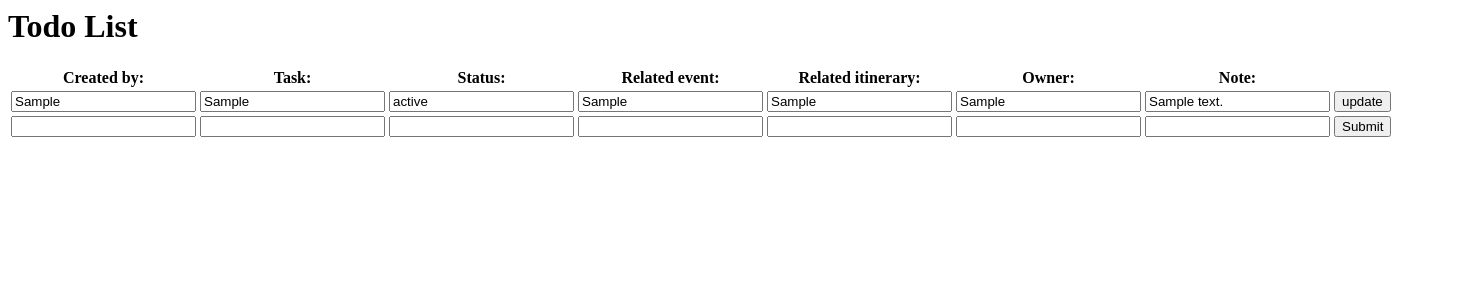
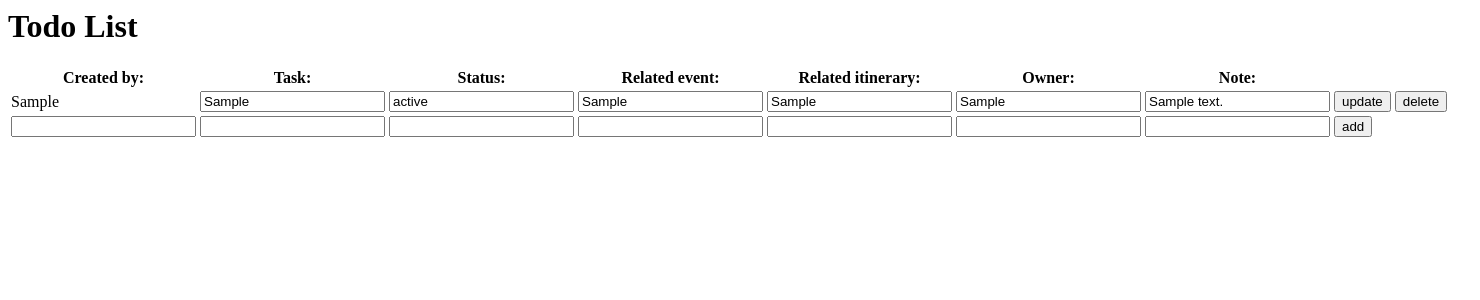
Before and after one commit to rueiminl/travelpad, a Django app: page / in a window 1480 px wide. Shown: the top 300 px of the page. Run offline with Django 3.2, Linux system fonts and the light colour scheme; tables that the repository leaves empty hold one stand-in row (values such as "Sample post"); parts of the project's set-up code (start-up, migrations or seed data) failed here and were passed over.

Commit message:
add function: delete todo

```diff
--- a/travelpad/templates/travelpad/todolist.html
+++ b/travelpad/templates/travelpad/todolist.html
@@ -13,8 +13,12 @@
 	<th><!-- delete button --></th>
 	</tr>
 	{% for todo in todoes %}
-	<tr><form action="/update_todo/{{todo.id}}" method="post" enctype="multipart/form-data">
-		<td><input id="id_created_by" type="text" name="created_by" value="{{todo.created_by}}"/></td>
+	<tr>
+		<form action="/update_todo/{{todo.id}}" method="post" enctype="multipart/form-data">
+		<td>
+		<input type="hidden" id="id_created_by" type="text" name="created_by" value="{{todo.created_by}}"/>
+		{{todo.created_by}}
+		</td>
 		<td><input id="id_task" type="text" name="task" value="{{todo.task}}"/></td>
 		<td><input id="id_status" type="text" name="status" value="{{todo.status}}"/></td>
 		<td><input id="id_related_event" type="text" name="related_event" value="{{todo.related_event}}"/></td>
@@ -22,14 +26,16 @@
 		<td><input id="id_owner" type="text" name="owner" value="{{todo.owner}}"/></td>
 		<td><input id="id_note" type="text" name="note" value="{{todo.note}}"/></td>
 		<td><input type="submit" value="update"/></td>
-	{% csrf_token %}
-	</form></tr>
+		{% csrf_token %}
+		<td><input type="button" value="delete" onclick="javascript:location.href='/delete_todo/{{todo.id}}'"/></td>
+		</form>
+	</tr>
 	{% endfor %}
 	<tr><form action="/create_todo" method="post" enctype="multipart/form-data">
 		{% for field in form.visible_fields %}
 		<td>{{field}}</td>
 		{% endfor %}
-	<td><input type="submit"/></td>
+	<td><input type="submit" value="add"/></td>
 	{% csrf_token %}
 	</form></tr>
 	</table>
--- a/travelpad/urls.py
+++ b/travelpad/urls.py
@@ -4,4 +4,5 @@ urlpatterns = patterns('',
     url('^todolist$', 'travelpad.views.todolist', name='todolist'),
     url('^create_todo$', 'travelpad.views.create_todo', name='create_todo'),
     url(r'^update_todo/(?P<id>\d+)$', 'travelpad.views.update_todo', name='update_todo'),
+    url(r'^delete_todo/(?P<id>\d+)$', 'travelpad.views.delete_todo', name='delete_todo'),
 )
--- a/travelpad/views.py
+++ b/travelpad/views.py
@@ -10,6 +10,7 @@ def todolist(request):
 	context = {'todoes' : todoes, 'form' : form}
 	return render(request, 'travelpad/todolist.html', context)
 
+@transaction.atomic
 def create_todo(request):
 	if request.method == 'GET':
 		return todolist(request)
@@ -20,11 +21,11 @@ def create_todo(request):
 	form.save()
 	return todolist(request)
 
+@transaction.atomic
 def update_todo(request, id):
-	print "update_todo", id
 	if request.method == 'GET':
 		return todolist(request)
-	todo = get_object_or_404(Todo, id = id)
+	todo = get_object_or_404(Todo, id=id)
 	if not todo:
 		raise Http404
 	form = TodoForm(request.POST, instance = todo)
@@ -32,3 +33,11 @@ def update_todo(request, id):
 		return todolist(request)
 	form.save()
 	return todolist(request)
+
+@transaction.atomic
+def delete_todo(request, id):
+	todo = get_object_or_404(Todo, id=id)
+	if not todo:
+		raise Http404
+	todo.delete()
+	return todolist(request)
```
